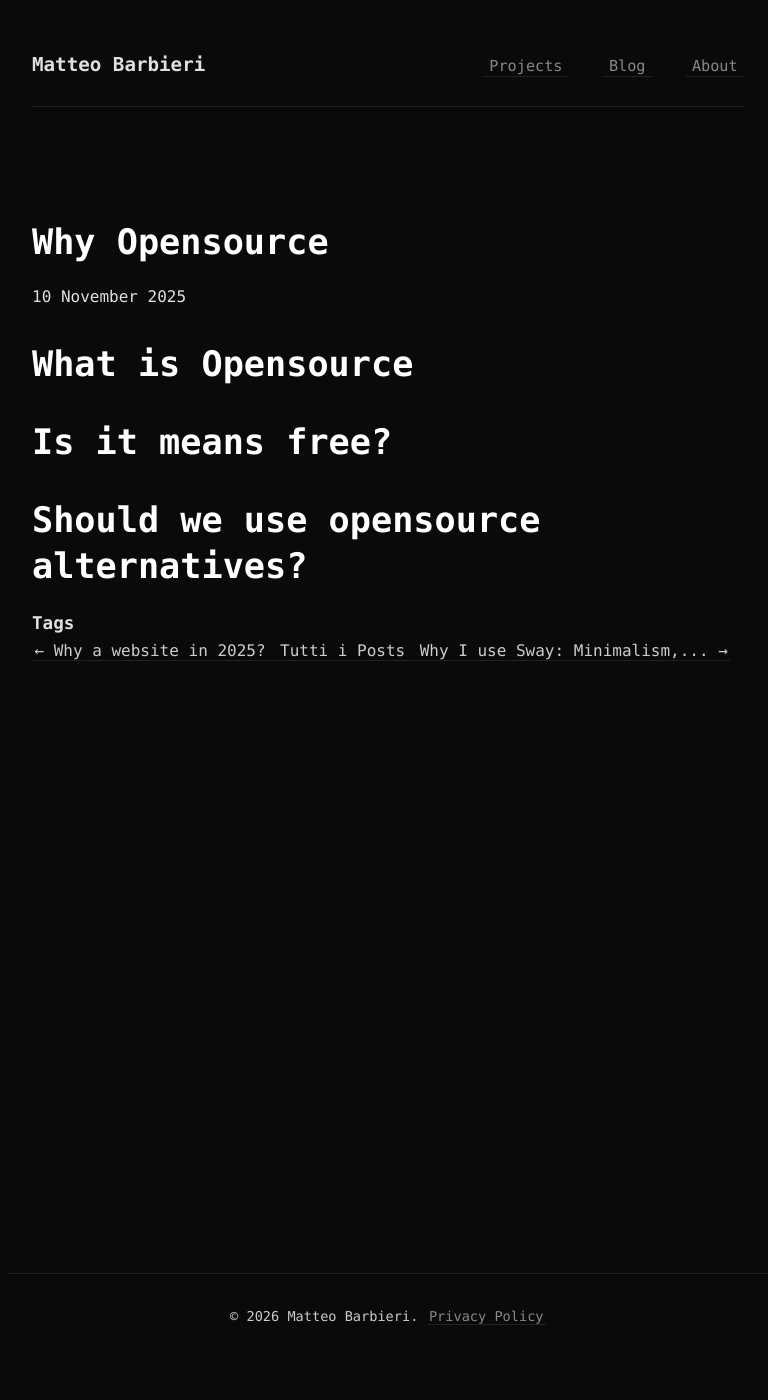
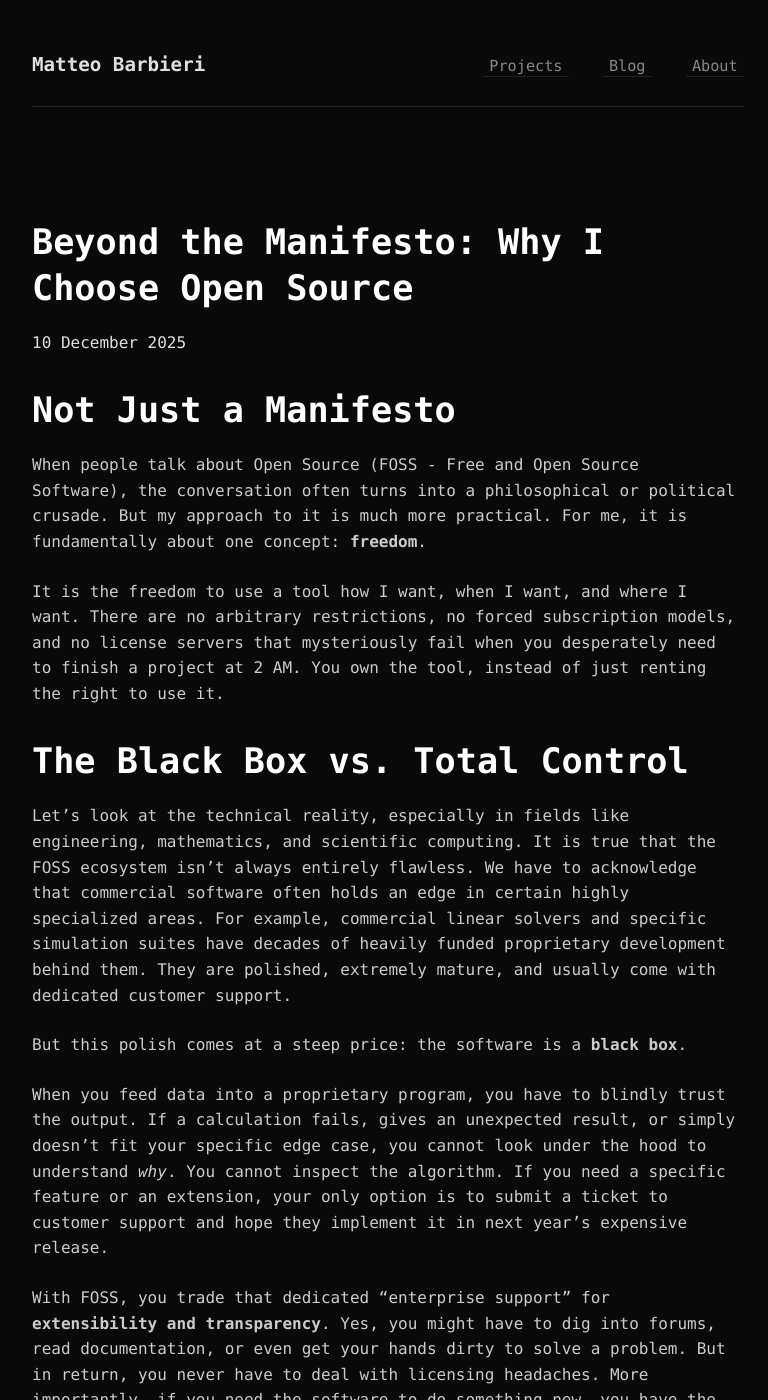
Before and after one commit to mttbrbr/mttbrbr.github.io, a Jekyll site: the page built from _posts/2025-12-10-Why-open-Source.md, in a window 1280 px wide and 1400 px high. Shown: the whole window, without its empty margins (252-1020 px from the left). Built offline with Jekyll 4.4.1, drawn with Linux system fonts in a browser that asks for light colours; some of the changed text lies outside the part shown.

Commit message:
Update projects

```diff
--- a/_posts/2025-12-10-Why-open-Source.md
+++ b/_posts/2025-12-10-Why-open-Source.md
@@ -1,14 +1,35 @@
 ---
 layout: post
-title: "Why Opensource"
-date: 2025-11-10 10:00:00 +0100
+title: "Beyond the Manifesto: Why I Choose Open Source"
+date: 2025-12-10 10:00:00 +0100
 categories: Tech
-excerpt: "Open source is often overlooked, especially in engineering, where alternatives have become firmly established in the development routine, but is this really necessary?"
+excerpt: "Open source is not just a philosophical crusade; it's about having the ultimate control over your tools, understanding how they work, and never being locked out by a license server."
 published: true
 ---
 
-# What is Opensource
+# Not Just a Manifesto
+When people talk about Open Source (FOSS - Free and Open Source Software), the conversation often turns into a philosophical or political crusade. But my approach to it is much more practical. For me, it is fundamentally about one concept: **freedom**.
 
-# Is it means free?
+It is the freedom to use a tool how I want, when I want, and where I want. There are no arbitrary restrictions, no forced subscription models, and no license servers that mysteriously fail when you desperately need to finish a project at 2 AM. You own the tool, instead of just renting the right to use it.
 
-# Should we use opensource alternatives?
+# The Black Box vs. Total Control
+Let’s look at the technical reality, especially in fields like engineering, mathematics, and scientific computing. It is true that the FOSS ecosystem isn't always entirely flawless. We have to acknowledge that commercial software often holds an edge in certain highly specialized areas. For example, commercial linear solvers and specific simulation suites have decades of heavily funded proprietary development behind them. They are polished, extremely mature, and usually come with dedicated customer support.
+
+But this polish comes at a steep price: the software is a **black box**.
+
+When you feed data into a proprietary program, you have to blindly trust the output. If a calculation fails, gives an unexpected result, or simply doesn't fit your specific edge case, you cannot look under the hood to understand *why*. You cannot inspect the algorithm. If you need a specific feature or an extension, your only option is to submit a ticket to customer support and hope they implement it in next year's expensive release.
+
+With FOSS, you trade that dedicated "enterprise support" for **extensibility and transparency**. Yes, you might have to dig into forums, read documentation, or even get your hands dirty to solve a problem. But in return, you never have to deal with licensing headaches. More importantly, if you need the software to do something new, you have the source code. You can write a script, modify a function, or build an entirely new extension. You have total control over your workflow.
+
+# The Invisible Backbone of Progress
+Open source is sometimes mistakenly viewed by outsiders as a niche hobby for hackers in their basements. The reality is quite the opposite: FOSS is the engine driving modern technology forward. It is arguably the most successful collaborative model humanity has found to build complex, reliable systems.
+
+People rely on open-source software every single day, often completely unknowingly.
+- When you browse the web, your requests are likely being handled by servers running **Linux** alongside **Apache** or **Nginx**.
+- The core of the **Android** operating system, running on billions of smartphones worldwide, is open source.
+- Almost every developer on earth uses **Git** to manage and track their code.
+- If you play a video using **VLC media player**, or watch stunning 3D animations created in **Blender**, you are witnessing the power of community-driven software.
+- Even the entire modern boom in Artificial Intelligence and Data Science is built entirely on top of open-source languages and frameworks like **Python**.
+
+# Conclusion
+Choosing open source is a conscious trade-off. You might occasionally miss the immediate "plug-and-play" convenience of a commercial giant, but what you gain is invaluable. You get software that respects your freedom. You gain an environment where you are no longer just a "user" paying rent to a corporation, but an owner of your digital tools. Once you experience that level of transparency and extensibility, it is incredibly hard to go back to the black box.
```
Also changed, not shown: _posts/2025-11-24-Why-I-have-a-website.md (+25 -12 lines), _projects/Fourier_Neural-Operator-CFD/index.md (+52 -38 lines), _projects/PINNs-Von-Karman-simulation/index.md (+0 -10 lines).
